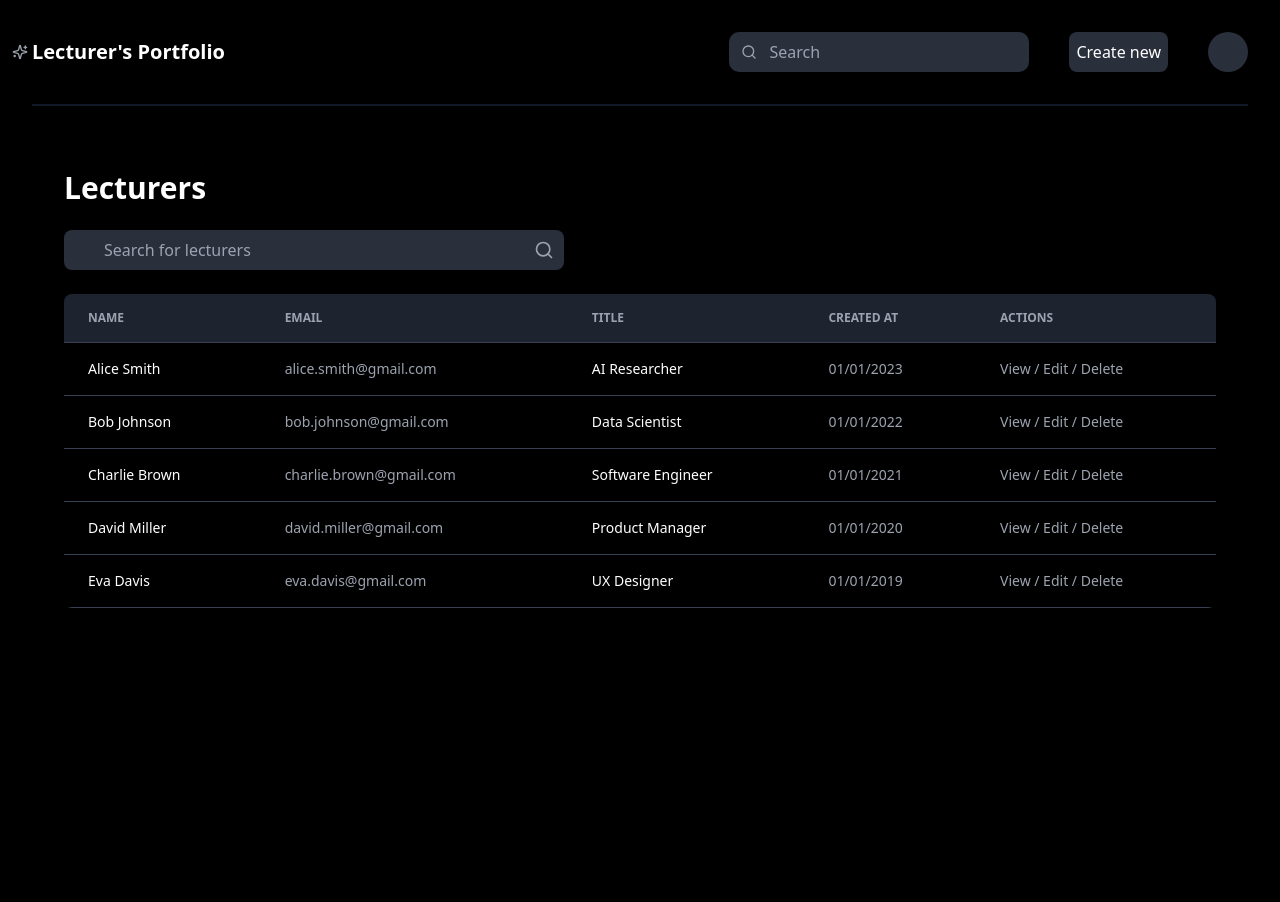
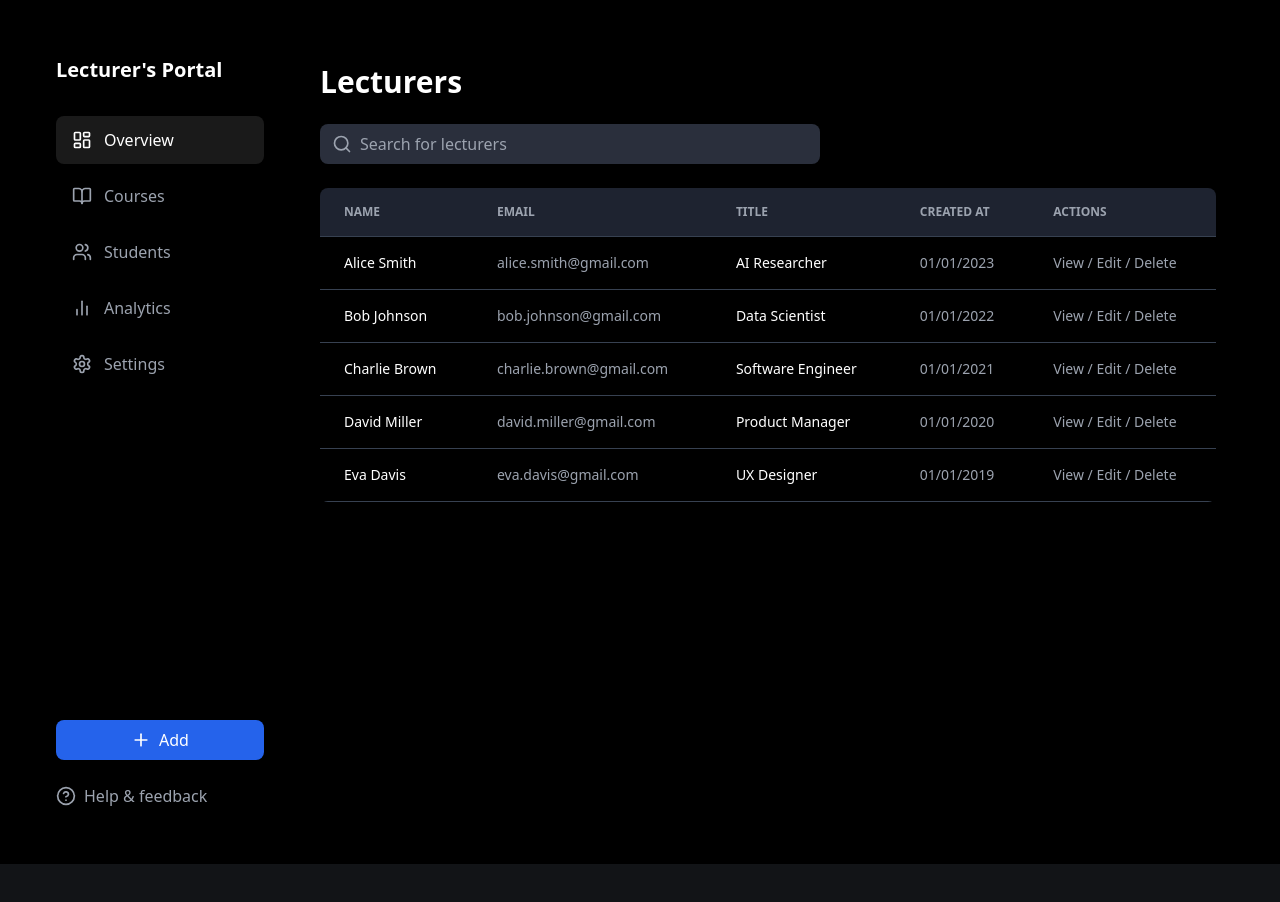
Before and after one commit to Toluddev/ITGY401, a React (Vite) app: page /lecturers in a window 1280 px wide. Shown: the top 902 px of the page. After the commit the page ends 864 px from the top, so only its background shows below. Built offline with nearby package versions, Linux system fonts and the light colour scheme.

Commit message:
second commit

```diff
--- a/src/pages/Lecturers.jsx
+++ b/src/pages/Lecturers.jsx
@@ -11,22 +11,6 @@ const Lecturers = () => {
   return (
     <div className="min-h-screen bg-[#000] p-8">
       <div className="w-full mx-auto space-y-8">
-        <div className="flex justify-between items-center">
-        <Sparkles className="absolute left-3 top-[44px] text-gray-400 h-4 w-4" />
-          <h1 className="text-[20px] font-semibold text-white">Lecturer's Portfolio</h1>
-          <div className="flex relative gap-10">
-          <Search className="absolute left-3 top-1/2 transform -translate-y-1/2 text-gray-400 h-4 w-4" />
-          <input
-            placeholder="Search"
-            className="w-[300px] h-[40px] rounded-[10px] pl-10 bg-[#2A2F3C] border-gray-700 text-white placeholder:text-gray-400"
-          />
-           <button  onClick={handleAssign} className=" bg-[#2A2F3C] p-[7px] rounded-[8px] text-white hover:bg-primary/90 transition-colors">
-            Create new
-          </button>
-          <div className="w-[40px] h-[40px] bg-[#2a2f3c] rounded-full items-center"></div>
-        </div>
-        </div>
-        <div className="border border-gray-900 "/>
         <LecturersTable />
       </div>
     </div>
--- a/src/pages/LecturersTable.jsx
+++ b/src/pages/LecturersTable.jsx
@@ -1,7 +1,15 @@
-import React from 'react';
-import { Search } from 'lucide-react';
+import { useState } from "react";
+import { Search, LayoutDashboard, BookOpen, Users, BarChart2, Settings, HelpCircle, Plus, Menu, X } from "lucide-react";
+import { useNavigate } from "react-router-dom";
 
-const LecturersTable = () => {
+const navItems = [
+  { icon: LayoutDashboard, label: "Overview" },
+  { icon: BookOpen, label: "Courses" },
+  { icon: Users, label: "Students" },
+  { icon: BarChart2, label: "Analytics" },
+  { icon: Settings, label: "Settings" },
+];
+
 const data = [
   { id: 1, name: "Alice Smith", email: "alice.smith@gmail.com", title: "AI Researcher", createdAt: "01/01/2023" },
   { id: 2, name: "Bob Johnson", email: "bob.johnson@gmail.com", title: "Data Scientist", createdAt: "01/01/2022" },
@@ -10,21 +18,96 @@ const LecturersTable = () => {
   { id: 5, name: "Eva Davis", email: "eva.davis@gmail.com", title: "UX Designer", createdAt: "01/01/2019" }
 ];
 
+const LecturersTable = () => {
+  const [activeNav, setActiveNav] = useState("Overview");
+  const [isMobileMenuOpen, setIsMobileMenuOpen] = useState(false);
+  const navigate = useNavigate();
+
+  const handleAssign = () => {
+    navigate("/assign");
+  };
+
+  const toggleMobileMenu = () => {
+    setIsMobileMenuOpen(!isMobileMenuOpen);
+  };
+
+  const Sidebar = ({ className = "" }) => (
+    <div className={`bg-[#000] p-6 flex flex-col ${className}`}>
+      <h2 className="text-xl font-semibold mb-8">Lecturer's Portal</h2>
+
+      <nav className="flex-1">
+        {navItems.map((item) => (
+          <button
+            key={item.label}
+            onClick={() => {
+              setActiveNav(item.label);
+              setIsMobileMenuOpen(false);
+            }}
+            className={`w-full flex items-center gap-3 px-4 py-3 rounded-lg mb-2 transition-colors ${
+              activeNav === item.label
+                ? "bg-white/10 text-white"
+                : "text-gray-400 hover:bg-white/5"
+            }`}
+          >
+            <item.icon size={20} />
+            {item.label}
+          </button>
+        ))}
+      </nav>
+
+      <button
+        onClick={handleAssign}
+        className="w-full bg-blue-600 text-white py-2 rounded-lg hover:bg-blue-700 transition-colors flex items-center justify-center gap-2"
+      >
+        <Plus size={20} />
+        Add
+      </button>
+
+      <button className="mt-6 flex items-center gap-2 text-gray-400 hover:text-white transition-colors">
+        <HelpCircle size={20} />
+        Help & feedback
+      </button>
+    </div>
+  );
+
   return (
-    <div className="min-h-screen bg-[#000] text-white p-8">
+    <div className="min-h-screen bg-[#000] flex flex-col lg:flex-row">
+      <div className="lg:hidden flex items-center justify-between p-4 bg-[#000] border-b border-white/10">
+        <h2 className="text-xl font-semibold">Lecturer's Portal</h2>
+        <button onClick={toggleMobileMenu} className="text-white">
+          {isMobileMenuOpen ? <X size={24} /> : <Menu size={24} />}
+        </button>
+      </div>
+
+      {isMobileMenuOpen && (
+        <div className="lg:hidden fixed inset-0 z-50 bg-black">
+          <div className="flex justify-end p-4">
+            <button onClick={toggleMobileMenu}>
+              <X size={24} className="text-white" />
+            </button>
+          </div>
+          <Sidebar />
+        </div>
+      )}
+
+      <div className="hidden lg:block lg:w-64">
+        <Sidebar className="h-screen sticky top-0" />
+      </div>
+
+      <div className="flex-1 p-4 lg:p-8">
         <div className="max-w-7xl mx-auto">
           <h1 className="text-3xl font-semibold mb-6">Lecturers</h1>
           <div className="relative mb-6">
             <input
               type="text"
               placeholder="Search for lecturers"
-            className="w-[500px] bg-[#2A2F3C] text-gray-300 rounded-lg py-2 px-4 pl-10 focus:outline-none focus:ring-2 focus:ring-blue-500"
+              className="w-full md:w-[500px] bg-[#2A2F3C] text-gray-300 rounded-lg py-2 px-4 pl-10 focus:outline-none focus:ring-2 focus:ring-blue-500"
             />
-          <Search className="absolute left-[470px] top-2.5 h-5 w-5 text-gray-400" />
+            <Search className="absolute left-3 top-2.5 h-5 w-5 text-gray-400" />
           </div>
 
           {/* Table */}
-        <div className="bg-transparent rounded-lg overflow-hidden">
+          <div className="bg-transparent rounded-lg overflow-x-auto">
             <table className="w-full text-sm text-left">
               <thead className="text-xs uppercase bg-[#1E2330] border-b border-gray-700">
                 <tr>
@@ -57,6 +140,7 @@ const LecturersTable = () => {
           </div>
         </div>
       </div>
+    </div>
   );
 };
 
```
Lines whose indentation alone changed are shown as unchanged.
